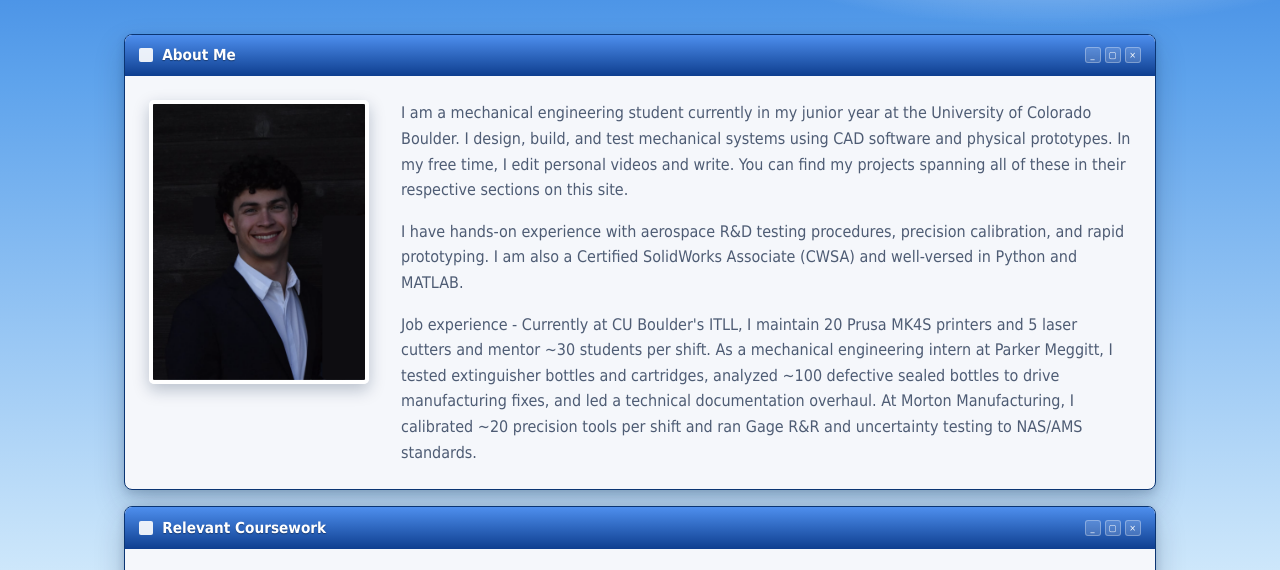
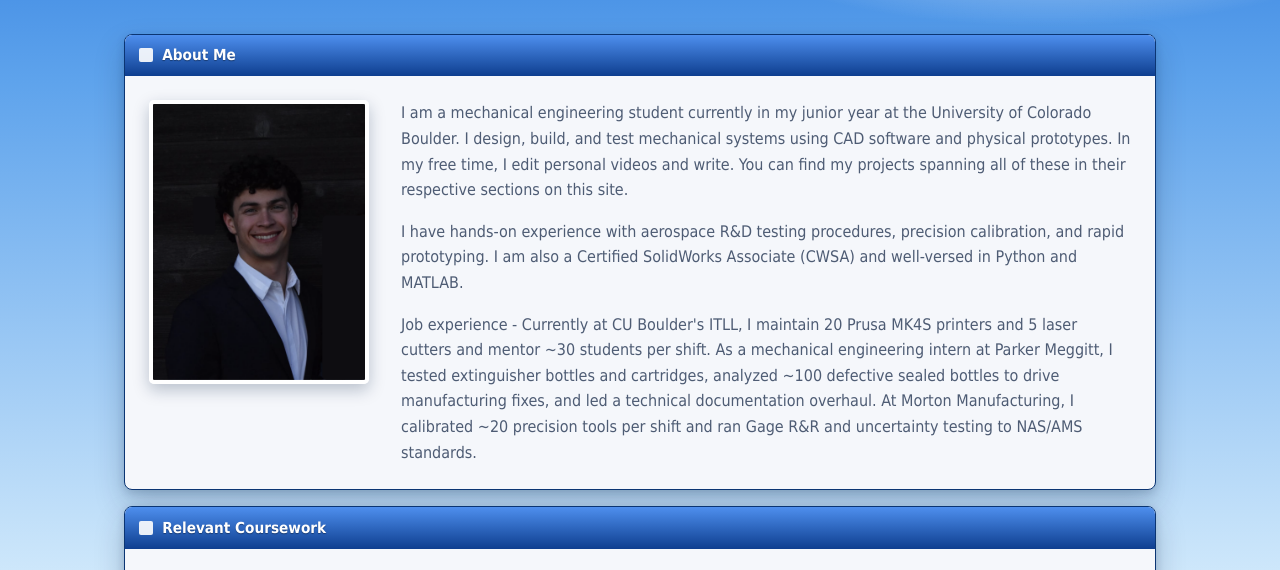
Before and after one commit to sho3b0x/2ndtry, a plain HTML site: page index.html in a window 1280 px wide. Shown: the part 223-793 px from the top of the page. Drawn offline with Linux system fonts and the light colour scheme.

Commit message:
Remove control buttons from titlebars
Removed window control elements from multiple titlebars.

```diff
--- a/index.html
+++ b/index.html
@@ -55,9 +55,6 @@
         <span class="win__titlebar-icon"></span>
         <span class="win__title">About Me</span>
         <span class="win__controls">
-          <span class="win__control">_</span>
-          <span class="win__control">▢</span>
-          <span class="win__control">×</span>
         </span>
       </div>
       <div class="win__body">
@@ -100,9 +97,6 @@
         <span class="win__titlebar-icon"></span>
         <span class="win__title">Relevant Coursework</span>
         <span class="win__controls">
-          <span class="win__control">_</span>
-          <span class="win__control">▢</span>
-          <span class="win__control">×</span>
         </span>
       </div>
       <div class="win__body" style="display:block;">
@@ -219,9 +213,6 @@
         <span class="win__titlebar-icon"></span>
         <span class="win__title">Skills</span>
         <span class="win__controls">
-          <span class="win__control">_</span>
-          <span class="win__control">▢</span>
-          <span class="win__control">×</span>
         </span>
       </div>
       <div class="win__body" style="display:block;">
```
